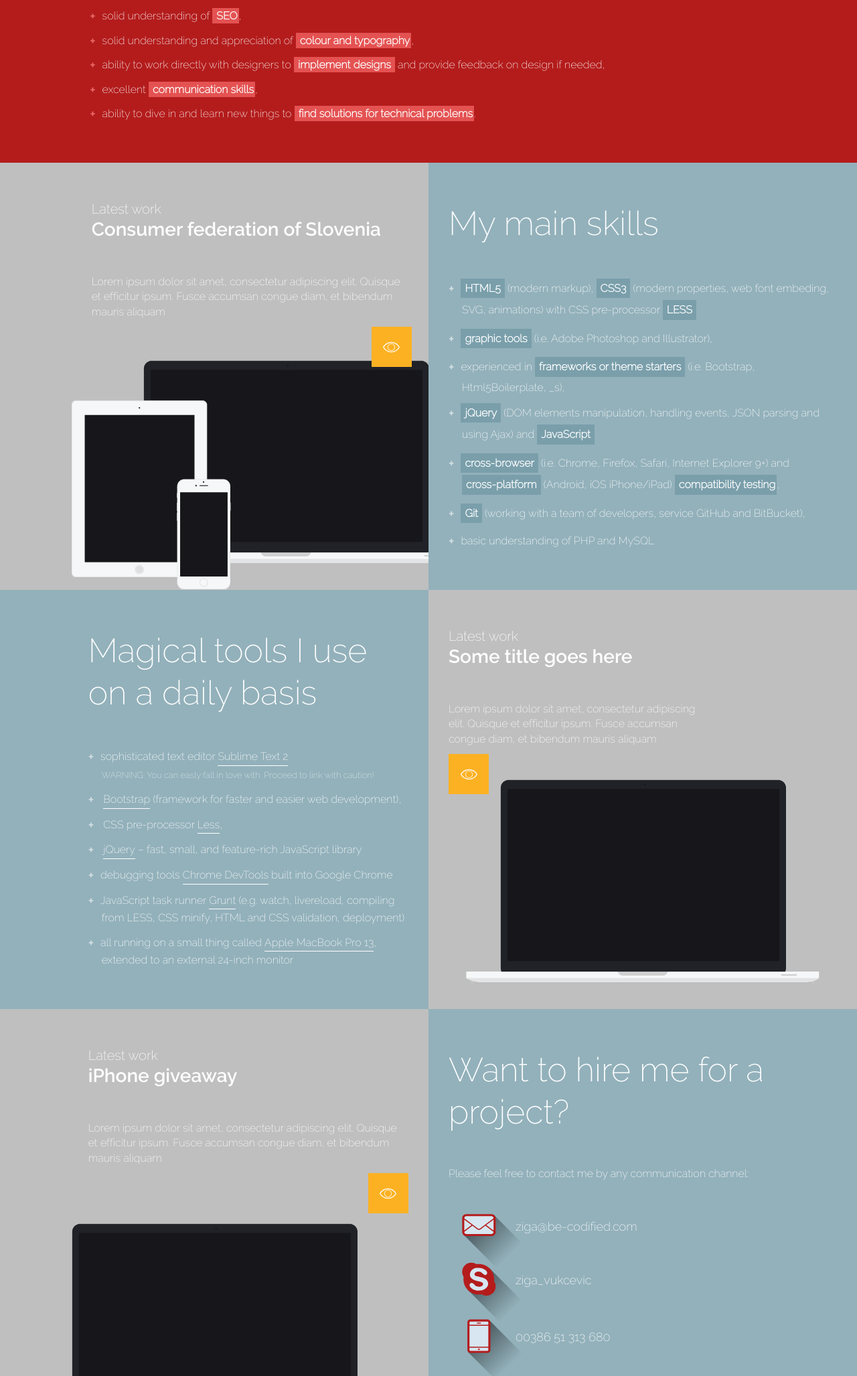
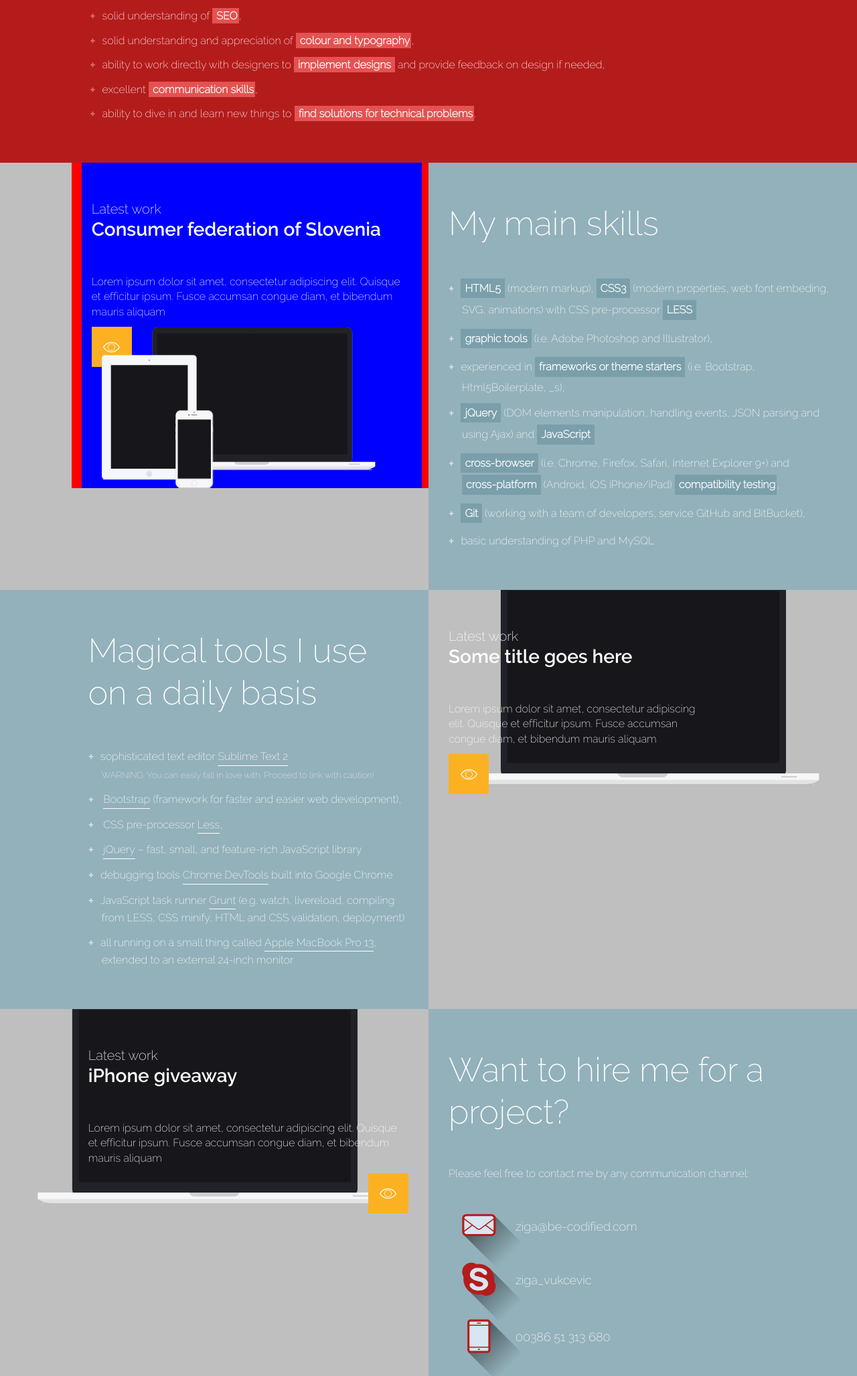
Before and after one commit to be-codified/personal-presentation-site, a PHP site: page / in a window 1280 px wide. Shown: the part 917-2972 px from the top of the page at 67% size. Run offline with PHP 8.4, Linux system fonts and the light colour scheme.

Commit message:
playing with "image bottom alignment" issue

```diff
--- a/css/custom-styles.less
+++ b/css/custom-styles.less
@@ -321,8 +321,7 @@ ul.achievements {
 *********************************************************/
 
 .portfolio {
-
-    &.item-1 { background: url('../img/portfolio-1.png') 50% 100% transparent no-repeat; }
+    /* &.item-1 { background: url('../img/portfolio-1.png') 50% 100% transparent no-repeat; } */
     &.item-2 { background: url('../img/portfolio-2.png') 50% 100% transparent no-repeat; }
     &.item-3 { background: url('../img/portfolio-3.png') 50% 100% transparent no-repeat; }
 
@@ -330,6 +329,10 @@ ul.achievements {
     &.item-2,
     &.item-3 {
         background-size: 100%;
+    }
+
+    img {
+
     }
 
     .more {
@@ -342,16 +345,6 @@ ul.achievements {
         background-size: 25px 25px;
         background-color: @main-color-3;
         margin-bottom: 25px;
-    }
-}
-
-.equal-columns-height {
-    display: table;
-
-    .equal-col {
-        float: none;
-        display: table-cell;
-        vertical-align: top;
     }
 }
 
--- a/index.php
+++ b/index.php
@@ -93,18 +93,19 @@
                         </div>
                     </div>
                 </div>
-                <div class="row main-color-4 equal-columns-height">
-                    <div class="col-xs-12 col-sm-6 col-md-6 col-lg-6 col-lg-push-1 equal-col portfolio item-1">
-                        <div class="col-xs-12 col-sm-12 col-md-12 col-lg-10">
+                <div class="row main-color-4">
+                    <div class="col-xs-12 col-sm-6 col-md-6 col-lg-6 col-lg-push-1 portfolio item-1" style="background-color: red;">
+                        <div class="col-xs-12 col-sm-12 col-md-12 col-lg-10" style="background-color: blue;">
                             <p class="latest">Latest work</p>
                             <h2>Consumer federation of Slovenia</h2>
                             <p>Lorem ipsum dolor sit amet, consectetur adipiscing elit. Quisque et efficitur ipsum. Fusce accumsan congue diam, et bibendum mauris aliquam</p>
-                            <a href="#" class="more pull-right"></a>
+                            <img class="col-lg-12" src="img/portfolio-1.png" />
+                            <a href="#" class="more"></a>
                         </div>
                     </div>
-                    <div class="col-xs-12 col-sm-6 col-md-6 col-lg-6 main-color-1 equal-col">
+                    <div class="col-xs-12 col-sm-6 col-md-6 col-lg-6 main-color-1">
                         <div class="col-xs-12 col-sm-12 col-md-12 col-lg-12">
-                        <h2>My main skills</h2>
+                            <h2>My main skills</h2>
                             <ul class="plus-bullets skills">
                                 <li><strong>HTML5</strong> (modern markup), <strong>CSS3</strong> (modern properties, web font embeding, SVG, animations) with CSS pre-processor <strong>LESS</strong></li>
                                 <li><strong>graphic tools</strong> (i.e. Adobe Photoshop and Illustrator),</li>
```
Also changed, not shown: css/custom-styles.css (+2 -10 lines), css/custom-styles.min.css.
